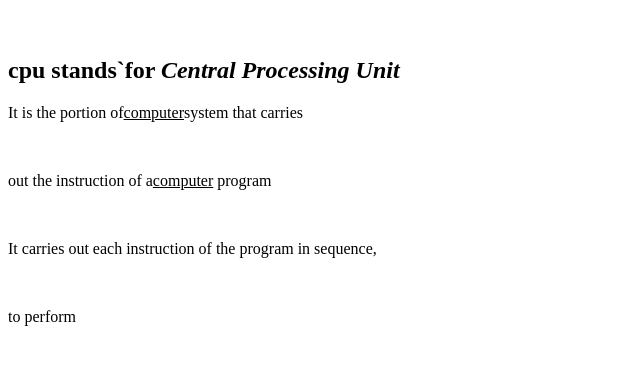
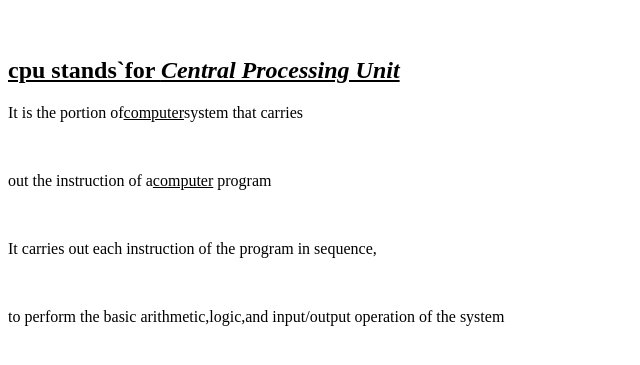
Before and after one commit to iamneo-production/cffbceabfccfcecadaeccdfffebaeceaec, a plain HTML site: page public/index.html in a window 1280 px wide. Shown: the part 61-426 px from the top of the page, without its empty margins (0-640 px from the left). Drawn offline with Linux system fonts and the light colour scheme.

Commit message:
Backup Commit

```diff
--- a/public/index.html
+++ b/public/index.html
@@ -10,11 +10,12 @@
 <body>
 <h1>CPU</h1>
 <br>
-<h2>cpu stands`for <i>Central Processing Unit</i></h2>
+<h2><u>cpu stands`for <i>Central Processing Unit</u></i></h2>
 <p>It is the portion of<u>computer</u>system that carries </p></body><br>
 <p>out the instruction of a<u>computer</u> program</p><br>
 <p>It carries out each instruction of the program in sequence,</p><br>
-<p> to perform</p>
+<p> to perform the basic arithmetic,logic,and input/output operation of the system</p>
+
 
 </body>
 </html>
```
